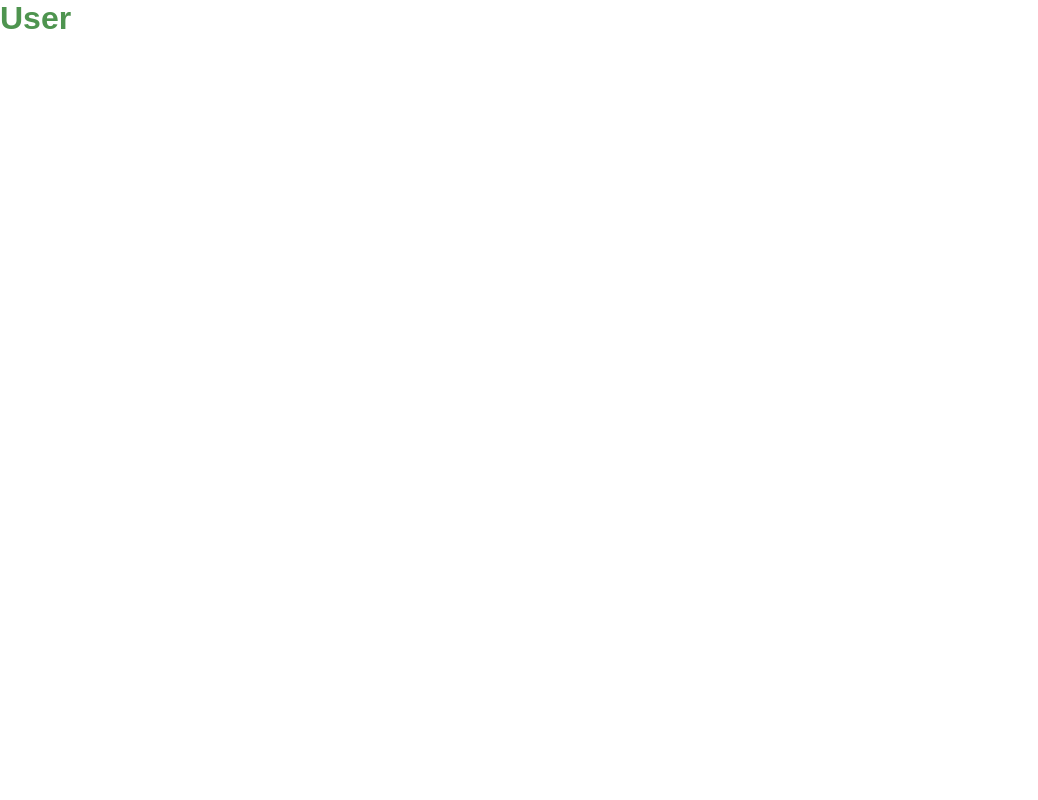
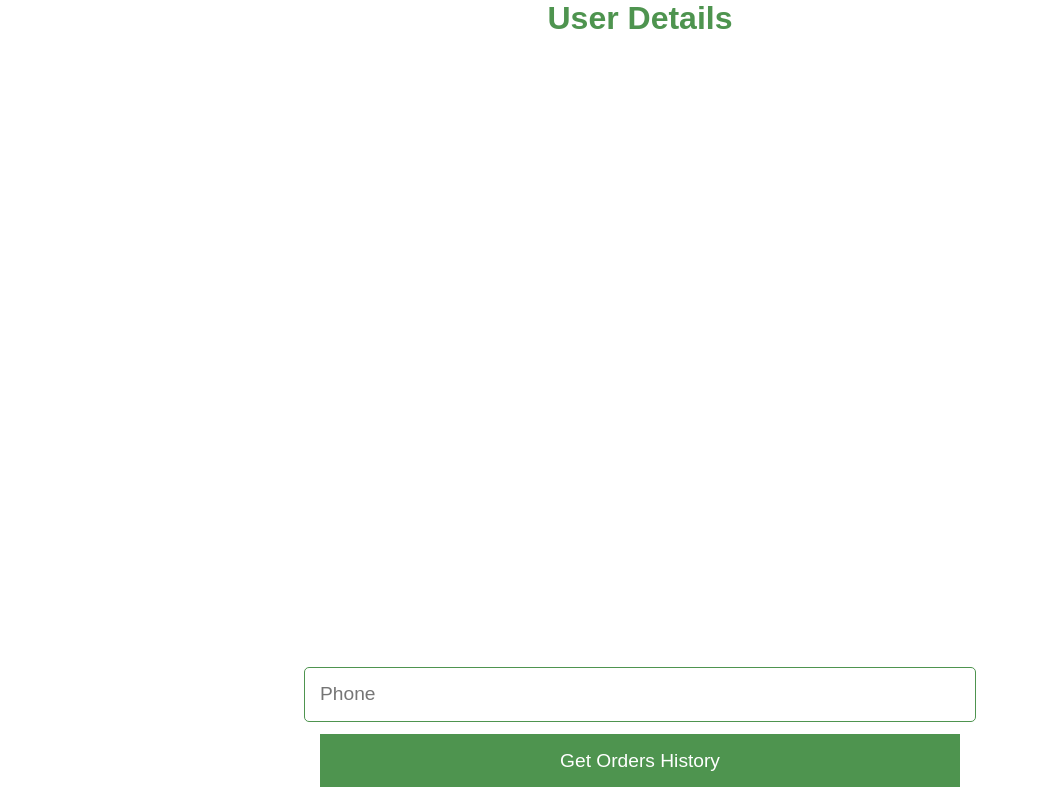
Before and after one commit to Sai-git1A/kk_nursery, a React (Create React App) app: page /user in a window 1280 px wide. Shown: the whole page, without its empty margins (0-1038 px from the left). Built offline with nearby package versions, Linux system fonts and the light colour scheme.

Commit message:
User Page

```diff
--- a/src/Checkout/Checkout.js
+++ b/src/Checkout/Checkout.js
@@ -7,7 +7,7 @@ import './Checkout.css';
 
 export default function Checkout() {
     const cart = JSON.parse(localStorage.getItem('cart')) || [];
-    const total = cart.reduce((a, b) => a + b.price * b.count, 0) + 0
+    const total = cart.reduce((a, b) => a + b.price * b.count, 0) + 80
     const date = new Date();
     const orderID = 'KK' + date.getDate() + Number(date.getMonth() + 1) + date.getFullYear() + date.getHours() + date.getMinutes() + date.getSeconds();
     const [check, setCheck] = useState(false);
--- a/src/User/User.css
+++ b/src/User/User.css
@@ -1,3 +1,49 @@
 .user-title {
     color: #4E944F;
+    text-align: center;
 }
+
+.user-body {
+    position: relative;
+    height: 100dvh;
+    width: 100dvw;
+}
+
+.user-phone-div {
+    display: flex;
+    flex-direction: column;
+    align-items: center;
+    justify-content: space-between;
+    position: absolute;
+    bottom: 0;
+    width: 100dvw;
+}
+
+.user-phone-box {
+    border: 1px solid #4E944F;
+    border-radius: 5px;
+    padding: 1.2%;
+    margin: 1% 0 0.5%;
+    width: 50%;
+}
+
+.user-phone {
+    border: none;
+    font-size: 1.2rem;
+    width: 100%;
+}
+
+.user-phone:focus {
+    outline: none;
+}
+
+.get-orders-history {
+    background-color: #4E944F;
+    border: none;
+    color: #fff;
+    cursor: pointer;
+    font-size: 1.2rem;
+    margin: 0.5% 0 1%;
+    padding: 1.2%;
+    width: 50%;
+}
--- a/src/User/User.js
+++ b/src/User/User.js
@@ -1,8 +1,28 @@
-import React from 'react';
+import React, {useState} from 'react';
 import './User.css';
 
 export default function User() {
+    const [user, setUser] = useState({
+        phone: null
+    });
+
+    const getOrderHistory = () => {
+        alert(user.phone)
+    }
+
     return (
-        <h1 className='user-title'>User</h1>
+        <>
+            <div className='user-main'>
+                <div className='user-body'>
+                <h1 className='user-title'>User Details</h1>
+                <div className='user-phone-div'>
+                <div className='user-phone-box'>
+                    <input className='user-phone' type='tel' name='phone' value={user.phone} onChange={(e) => setUser(preval => ({...preval, [e.target.name]:e.target.value}))} placeholder='Phone'/>
+                </div>
+                <button className='get-orders-history' onClick={() => getOrderHistory()}>Get Orders History</button>
+                </div>
+                </div>
+            </div>
+        </>
     )
 }
```
